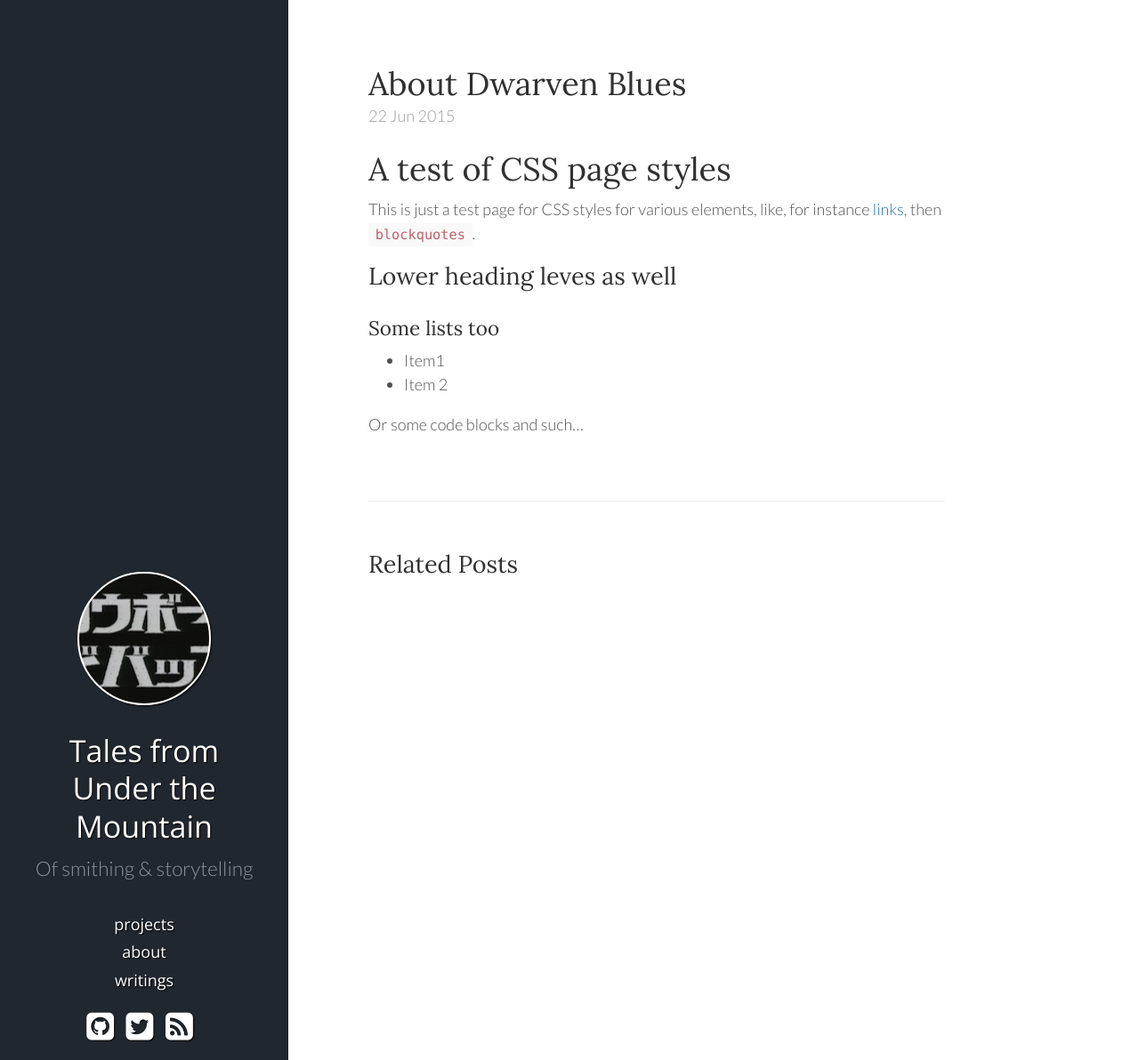
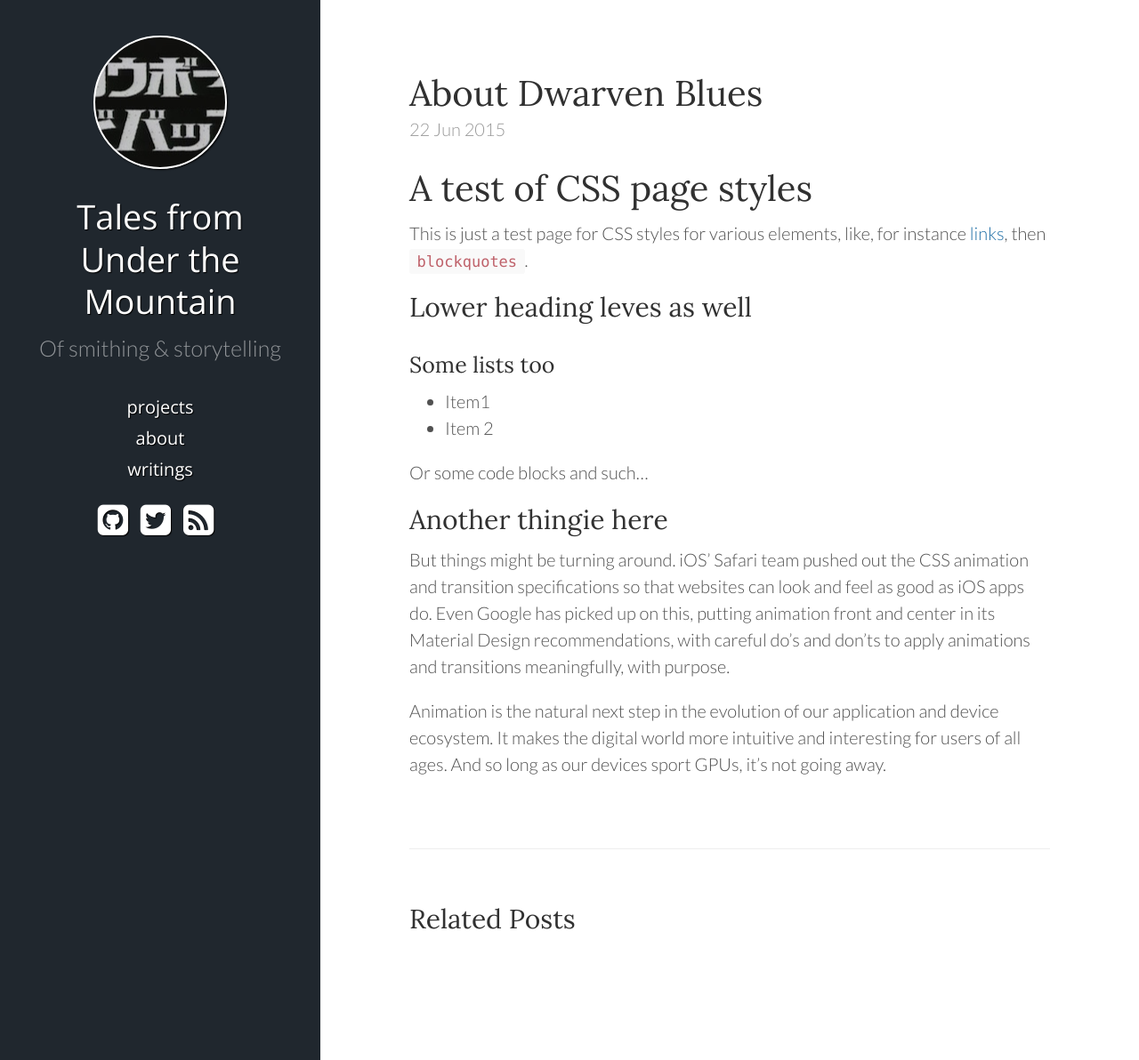
Before and after one commit to blackdwarf/blackdwarf.github.io, a Jekyll site: the page built from _posts/2015-06-22-introducing-myself.md, in a window 1280 px wide and 1192 px high. Shown: the whole window at 89% size. Built offline with Jekyll 4.4.1, drawn with Linux system fonts in a browser that asks for light colours; nearby versions of some CDN libraries; Markdown is read by kramdown in place of the engine named in the settings.

Commit message:
More style changes

```diff
--- a/_includes/sidebar.html
+++ b/_includes/sidebar.html
@@ -1,5 +1,5 @@
 <div class="sidebar">
- <div class="container sidebar-sticky sidebar-container">
+ <div class="container sidebar-container">
   <div class="sidebar-image"></div>
      <div class="sidebar-about">
       <h1>
--- a/_posts/2015-06-22-introducing-myself.md
+++ b/_posts/2015-06-22-introducing-myself.md
@@ -16,3 +16,9 @@
 * Item 2
 
 Or some code blocks and such...
+
+## Another thingie here
+
+But things might be turning around. iOS’ Safari team pushed out the CSS animation and transition specifications so that websites can look and feel as good as iOS apps do. Even Google has picked up on this, putting animation front and center in its Material Design recommendations, with careful do’s and don’ts to apply animations and transitions meaningfully, with purpose.
+
+Animation is the natural next step in the evolution of our application and device ecosystem. It makes the digital world more intuitive and interesting for users of all ages. And so long as our devices sport GPUs, it’s not going away.
--- a/public/css/dwarvenblues.css
+++ b/public/css/dwarvenblues.css
@@ -9,7 +9,7 @@
 html {
     font-family: Lato, 'Helvetica', 'sans-serif';
     font-weight: 300;
-    font-size: 18px;
+    /*font-size: 18px;*/
 }
 h1, h2, h3, h4, h5 {
     font-family: Lora, 'Open Sans Condensed', sans-serif;
@@ -89,12 +89,12 @@
 }
 .social-badges {
     text-align: center;
-    margin-top 70px;
+    /*margin-top 70px;*/
  }
 .social-badges > div {
     display: inline;
-    /*margin-right: 10px;*/
-    padding-right: 10px;
+    margin-right: 10px;
+    /*padding-right: 10px;*/
 }
 .sidebar-container {
     text-align: center;
```
Also changed, not shown: about/index.md (+1 -1 lines).
